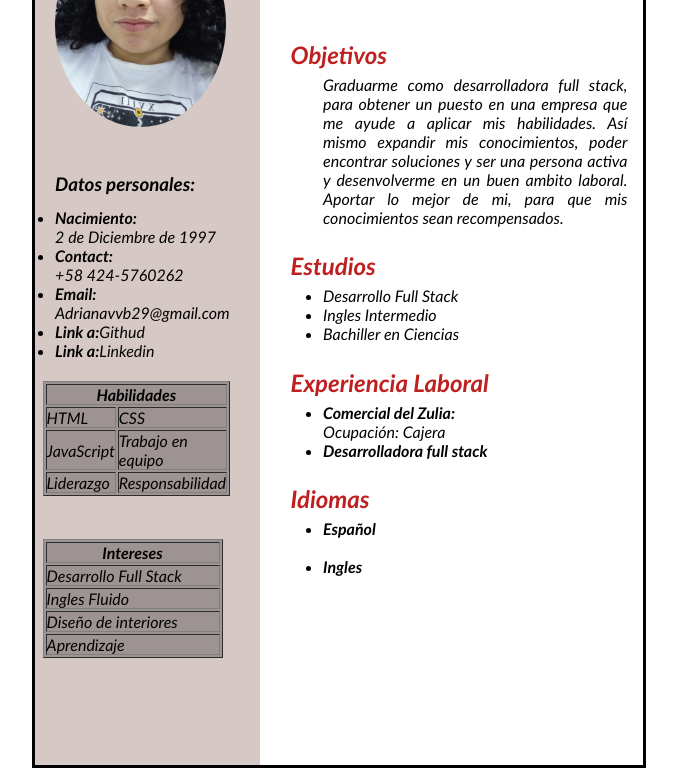
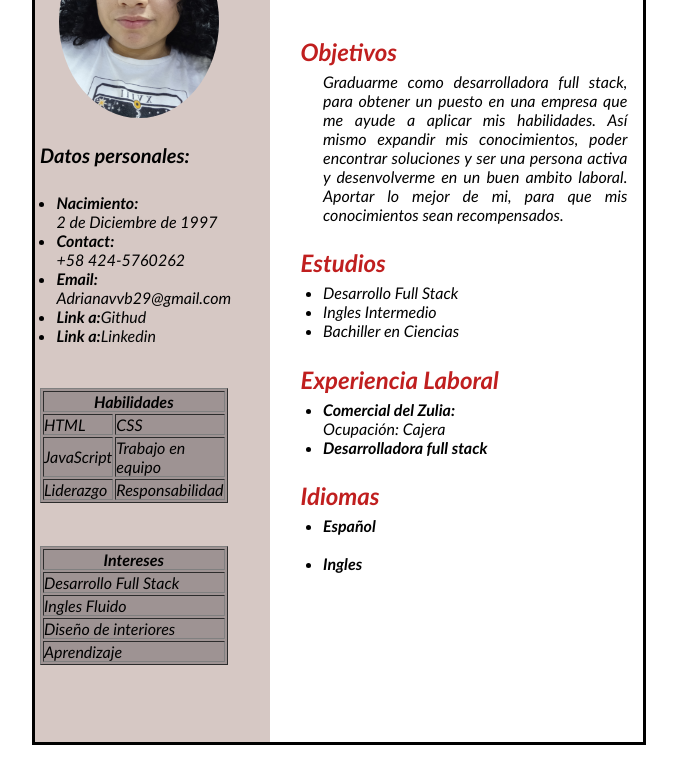
Before and after one commit to Adrianavvb/Hojadevidacss, a plain HTML site: page index.html in a window 1280 px wide. Shown: the part 92-860 px from the top of the page, without its empty margins (288-965 px from the left). After the commit the page ends 837 px from the top, so only its background shows below. Drawn offline with Linux system fonts and the light colour scheme.

Commit message:
Modificacion en css

```diff
--- a/index.html
+++ b/index.html
@@ -12,8 +12,8 @@
         <div class="header">
           <img src="Adriana.jpg" alt="MI foto" />
         </div>
+        <h1 class="Date">Datos personales:</h1>
         <article class="sidebar">
-          <h1 class="Date">Datos personales:</h1>
           <ul>
             <li><b>Nacimiento:<br></b>2 de Diciembre de 1997</li>
             <li><b>Contact:<br></b>+58 424-5760262</li>
--- a/styles.css
+++ b/styles.css
@@ -9,9 +9,9 @@
   position: static;
 }
 
-@media screen and (max-width: 200vh) {
+
   body {
-    min-height: 60vh;
+    min-height: 100vh;
     width: 48%;
     margin-left: 25%;
     font-family: "Trebuchet MS", "Lucida Sans Unicode", "Lucida Grande",
@@ -20,7 +20,7 @@
     display: flex;
 
   }
-}
+
 
 img {
   width: 68%;
@@ -30,8 +30,8 @@
   border-radius: 50%;
 }
 .Date {
-  font-size: 1, 4em;
-  margin-bottom: 6%;
+  font-size: 20px;
+  margin-bottom: 4%;
 }
 
 .left {
@@ -39,12 +39,13 @@
   width: 37%;
   background-color: rgb(214, 200, 196);
   display: grid;
+  padding: 5px;
 
 }
 
 .sidebar {
   text-align: justify;
-  padding: 8%;
+  padding: 7%;
   margin-bottom: 60%;
 }
 
@@ -55,18 +56,16 @@
 
 .table-1 {
   position: relative;
-  bottom: 130%;
-  margin-right: 4em;
-  margin-left: 3%;
+  bottom: 100%;
   background-color: rgb(158, 147, 147);
+  margin-right: 3em;
 
 }
 .table-2 {
   position: relative;
-  bottom: 90%;
-  margin-left: 3%;
-  margin-right: 4em;
+  bottom: 60%;
   background-color: rgb(158, 147, 147);
+  margin-right: 3em;
 }
 .name {
   color: rgb(192, 31, 31);
@@ -78,7 +77,7 @@
 h3 {
   display: inline-flex;
   margin-top: 2%;
-  font-size: 1, 5em;
+  font-size: 1em;
   margin-left: 10%;
 }
 .h {
```
